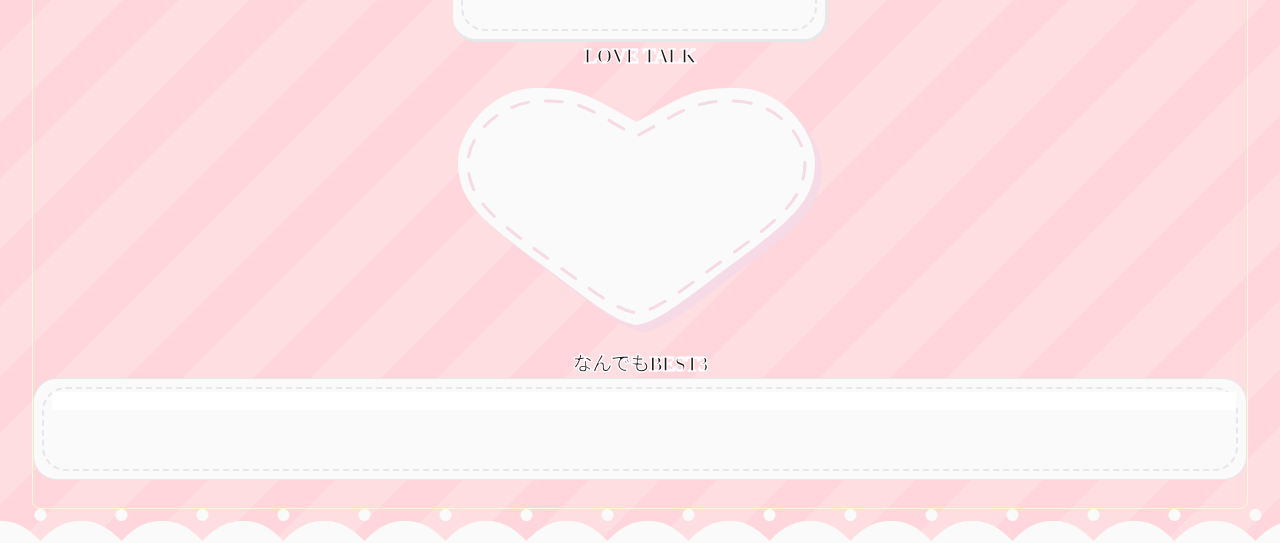
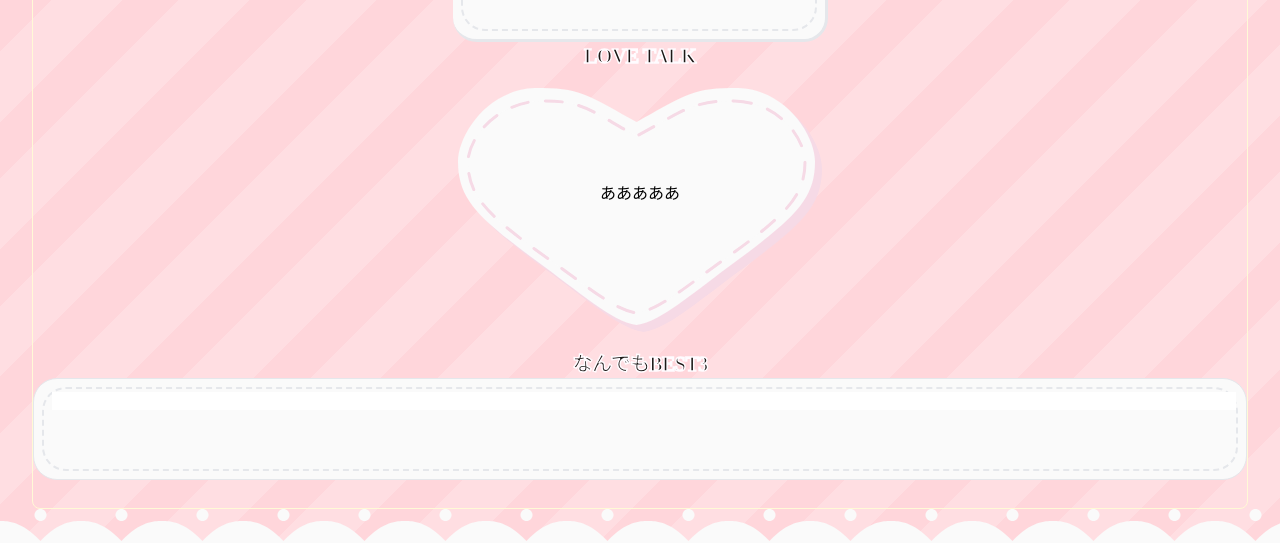
Before and after one commit to KaguraGateway/UniversalSwapDiary, a Next.js app: page /home in a window 1280 px wide. Shown: the part 712-1255 px from the top of the page. Built offline with nearby package versions, Linux system fonts and the light colour scheme; a web font is replaced by a local one.

Commit message:
feat: Heart Mid

```diff
--- a/app/components/diary/KawaiiDiary.tsx
+++ b/app/components/diary/KawaiiDiary.tsx
@@ -58,9 +58,9 @@ export function KawaiiDiary(props: Props) {
             </div>
             <div>
                 <KawaiiTitle size="xl">LOVE TALK</KawaiiTitle>
-                <div className="bg-[url('/heart.svg')] bg-no-repeat bg-center  max-w-sm w-[100%] h-[280px] ">
-                    <div className="center">
-                        {props.love_talk}
+                <div className="bg-[url('/heart.svg')] bg-no-repeat bg-center w-[100%] h-[280px]">
+                    <div className="text-center w-[100%] h-[100%] translate-y-[40%]">
+                        あああああ{/* {props.love_talk} */}
                     </div>
                 </div>
 
```
